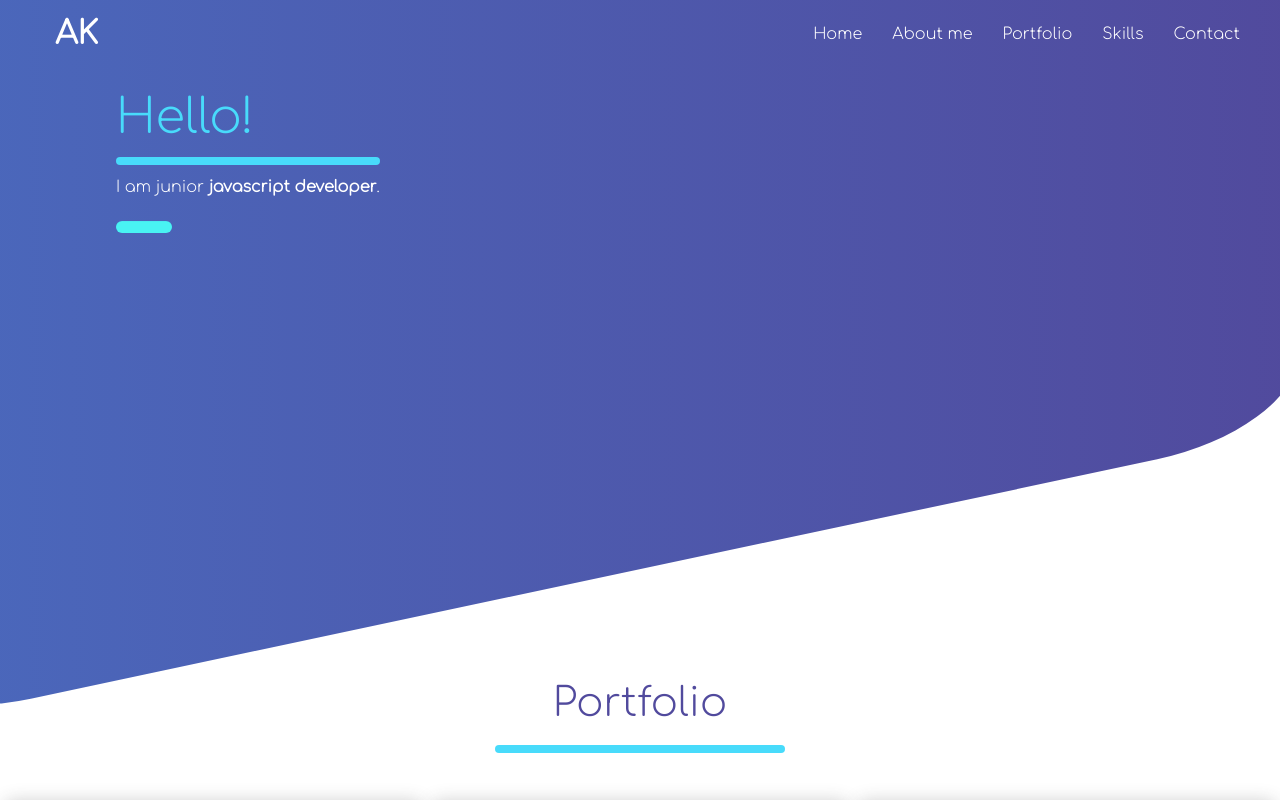
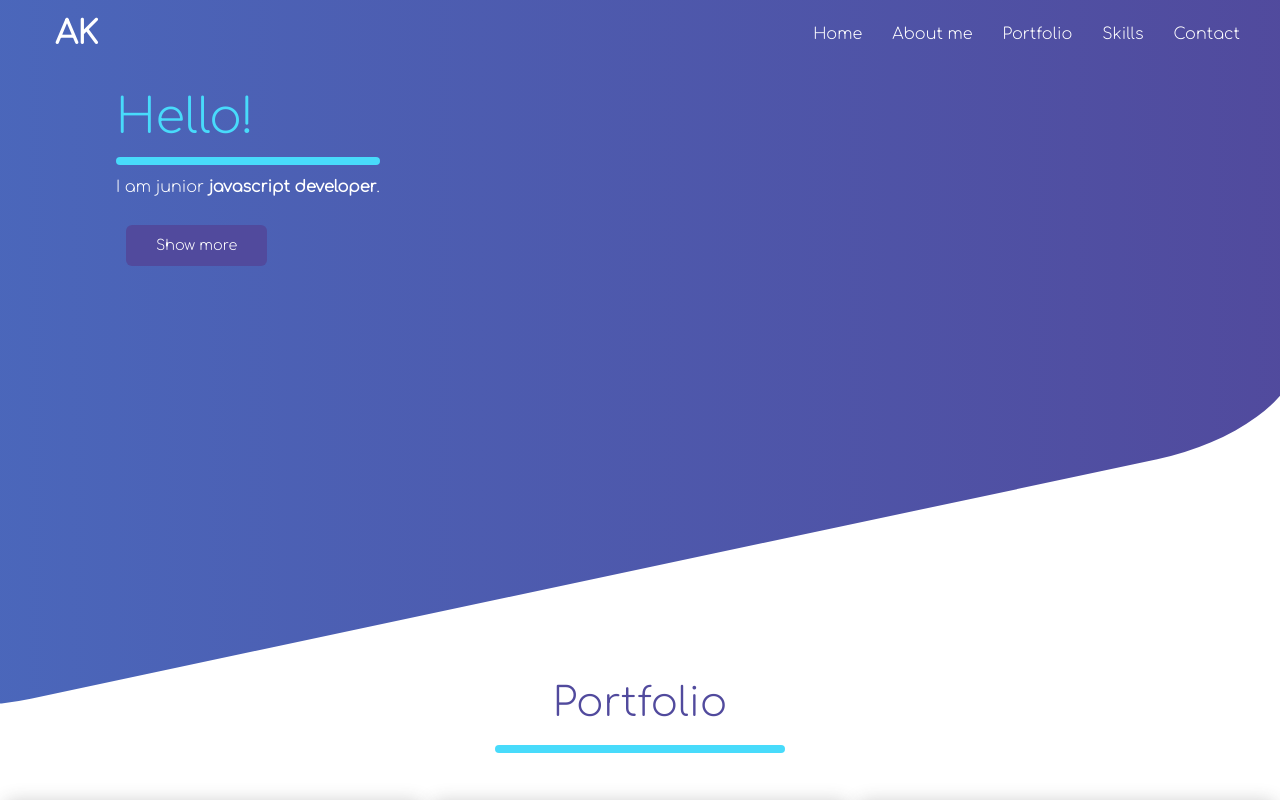
Before and after one commit to adamkopczynski/portfolio, a React (Create React App) app: page / in a window 1280 px wide. Shown: the top 800 px of the page. Built offline with nearby package versions, Linux system fonts and the light colour scheme.

Commit message:
Add Button component

```diff
--- /dev/null
+++ b/src/components/Button/Button.jsx
@@ -0,0 +1,25 @@
+import React from 'react';
+
+const Button = (props) => {
+    const{
+        to,
+        children,
+        color,
+        border,
+        ...rest
+    } = props;
+
+    return(
+        <a
+            href={to}
+            role="button"
+            className="custom-btn"
+            {...rest}>
+            <span>
+                {children}
+            </span>
+        </a>
+    )
+}
+
+export default Button;
--- /dev/null
+++ b/src/components/Button/Button.scss
@@ -0,0 +1,46 @@
+.custom-btn{
+    display: inline-block;
+    font-weight: 500;
+    position: relative;
+    border: none;
+    transform: translate3d(0,0,0);
+    border-radius: 6px;
+    overflow: hidden;
+    border: none;
+    background-color: #514a9d  !important;
+    margin: 0 10px;
+    margin-top: 10px;
+
+    span{
+        display: inline-block;
+        position: relative;
+        z-index: 10;
+        padding: 10px 30px;
+        color: #fff;
+        background-color: transparent;
+        font-size: .9rem;
+        transition: .2s color linear .3s;
+    }
+
+    &:before{
+        content: "";
+        position: absolute;
+        top:0;
+        left: 0;
+        width: 100%;
+        height: 100%;
+        background: #49f3f3;
+        border-radius: 6px;
+        transform: translateX(-100%);
+        transition: .375s all ease-in;
+        z-index: 0;
+    }
+
+    &:hover:before{
+        transform: translateX(0);
+    }
+
+    &:hover span{
+        color: #514a9d;
+    }
+}
--- /dev/null
+++ b/src/components/Button/index.js
@@ -0,0 +1,4 @@
+import Button from './Button';
+import './Button.scss';
+
+export default Button;
--- a/src/components/Portfolio/ProjectCard.jsx
+++ b/src/components/Portfolio/ProjectCard.jsx
@@ -1,6 +1,7 @@
 import React from 'react';
 import PropTypes from 'prop-types';
 
+import Button from 'components/Button';
 import reactImage from 'assets/images/react.png';
 
 const PortfolioCard = ({image, imgSize, mainTechnology, technologies, description, name, ...props}) => {
@@ -28,6 +29,11 @@ const PortfolioCard = ({image, imgSize, mainTechnology, technologies, descriptio
                     {description}
                 </div>
 
+                <div className="btn-group">
+                    <Button to='#'>Demo</Button>
+                    <Button to='#'>Code</Button>
+                </div>
+
                 <div className="technologies">
                     {technologies.map(item => <span>{item}</span>)}
                 </div>
--- a/src/components/TopSection/TopSection.jsx
+++ b/src/components/TopSection/TopSection.jsx
@@ -1,6 +1,7 @@
 import React from 'react';
 
 import Divider from 'components/Divider';
+import Button from 'components/Button';
 
 const TopSection = () => {
 
@@ -14,7 +15,7 @@ const TopSection = () => {
                                 <h1 className="top-section__title">Hello!</h1>
                                 <Divider />
                                 <p>I am junior <strong>javascript developer</strong>.</p>
-                                <a href="#about" className="button">Show More</a>
+                                <Button to="#about" color='white'>Show more</Button>
                             </div>
                         </div>
                     </div>
```
